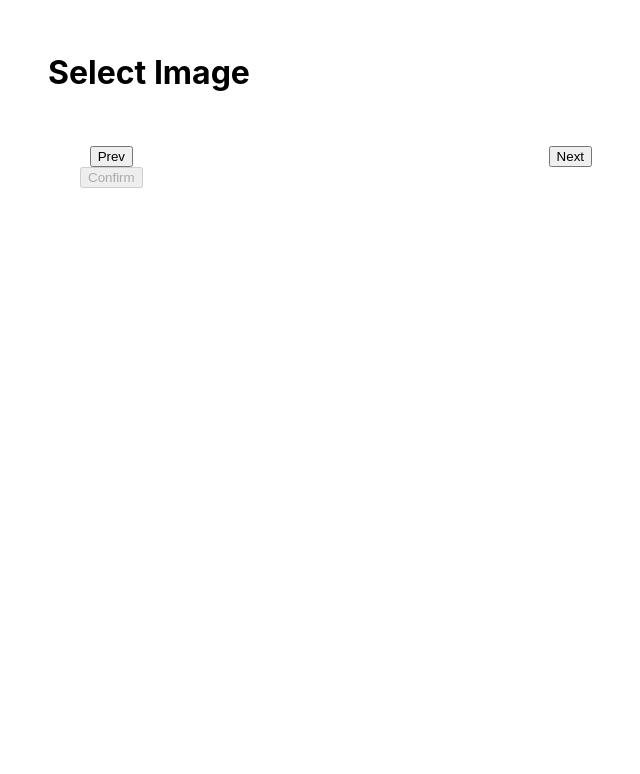
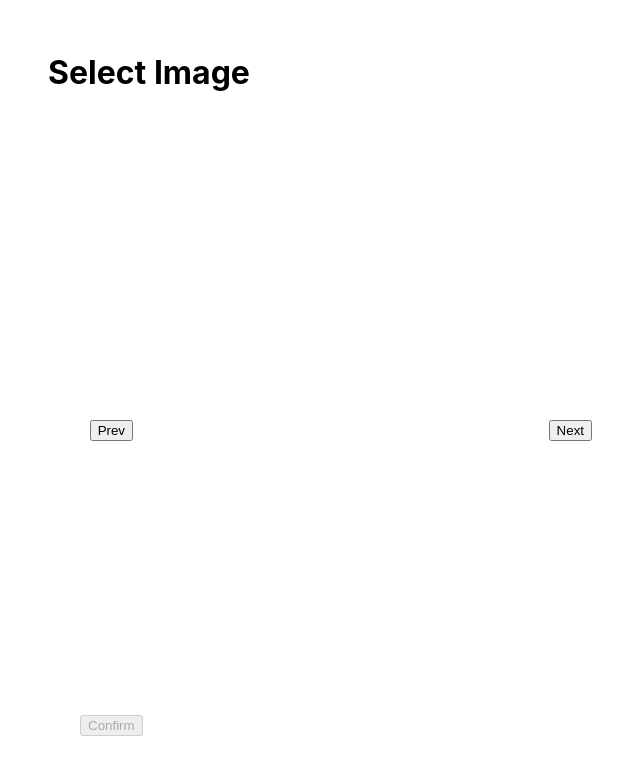
Before and after one commit to johanhcarlberg/odin-photo-tagging, a React (Create React App) app: page / in a window 1280 px wide. Shown: the top 774 px of the page, without its empty margins (304-944 px from the left). Built offline with nearby package versions, Linux system fonts and the light colour scheme; no server answers; the database is empty; the HTML template or start-up script is replaced by a standard one.

Commit message:
Change app height to take up entire viewport

```diff
--- a/src/App.css
+++ b/src/App.css
@@ -1,3 +1,4 @@
 .App {
-
+  height: 100vh;
+  display: grid;
 }
```
